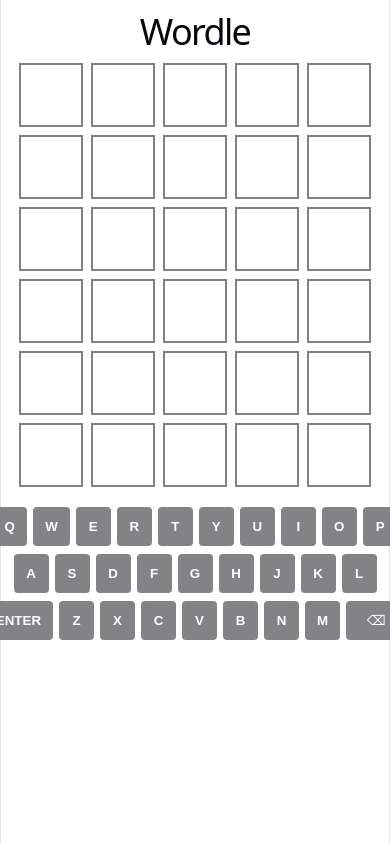
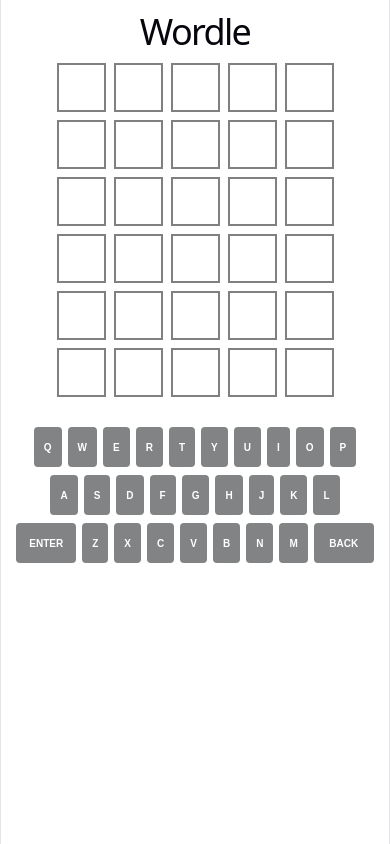
Before and after one commit to yeemans/wordle-project, a React (Vite) app in the folder wordle-frontend/: page / in a window 390 px wide. Built offline with nearby package versions, Linux system fonts and the light colour scheme; no server answers.

Commit message:
keyboard size adjusted

```diff
--- a/wordle-frontend/src/App.css
+++ b/wordle-frontend/src/App.css
@@ -21,27 +21,27 @@
   font-weight: bold;
   text-transform: uppercase;
   background: white;
-  color: black;
+  color: white;
 }
 
 /* colors */
 .cell.green {
-  background: green;
+  background: forestgreen;
   border: none;
 }
 
 .cell.yellow {
-  background: yellow;
+  background: #FEBE10;
   border: none;
 }
 
 .cell.gray {
-  background: gray;
+  background: #aaa;
   border: none;
 }
 
 .keyboard {
-  margin-top: 20px;
+  margin-top: 30px;
   display: flex;
   flex-direction: column;
   gap: 8px;
@@ -54,8 +54,7 @@
 }
 
 .key {
-  padding: 12px;
-  min-width: 35px;
+  padding: 20px;
   border-radius: 4px;
   background: #818384;
   color: white;
@@ -72,3 +71,17 @@
 .key.wide {
   min-width: 60px;
 }
+
+@media (max-width: 480px) {
+  .cell {
+    width: 45px;
+    height: 45px;
+    font-size: 12px;
+  }
+
+  .key {
+    height: 40px;
+    padding: 10px;
+    font-size: 10px;
+  }
+}
--- a/wordle-frontend/src/Keyboard.tsx
+++ b/wordle-frontend/src/Keyboard.tsx
@@ -21,7 +21,7 @@
               }`}
               onClick={() => onKeyPress(key)}
             >
-              {key === "backspace" ? "⌫" : key}
+              {key === "backspace" ? "back" : key}
             </button>
           ))}
         </div>
```
